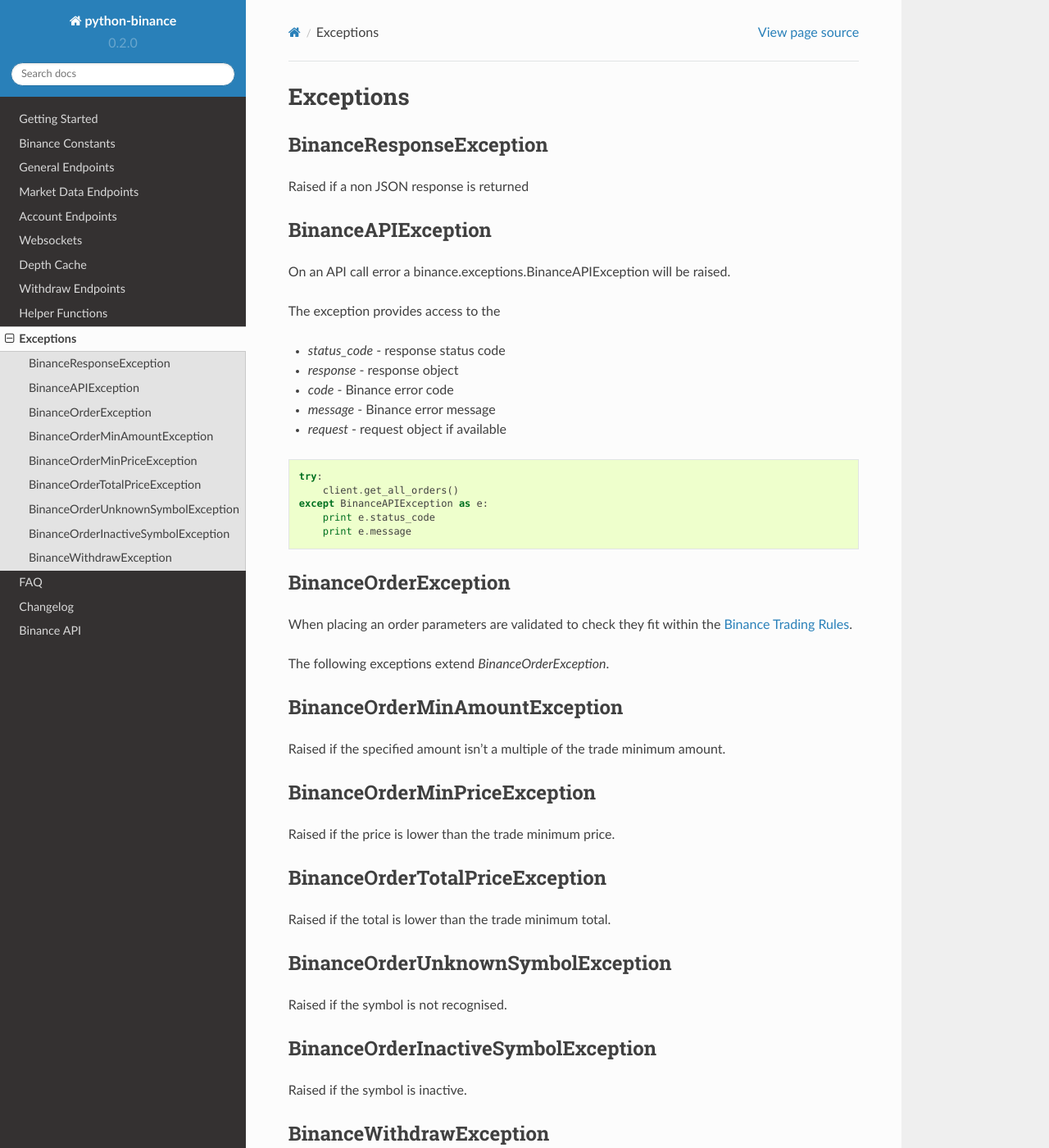
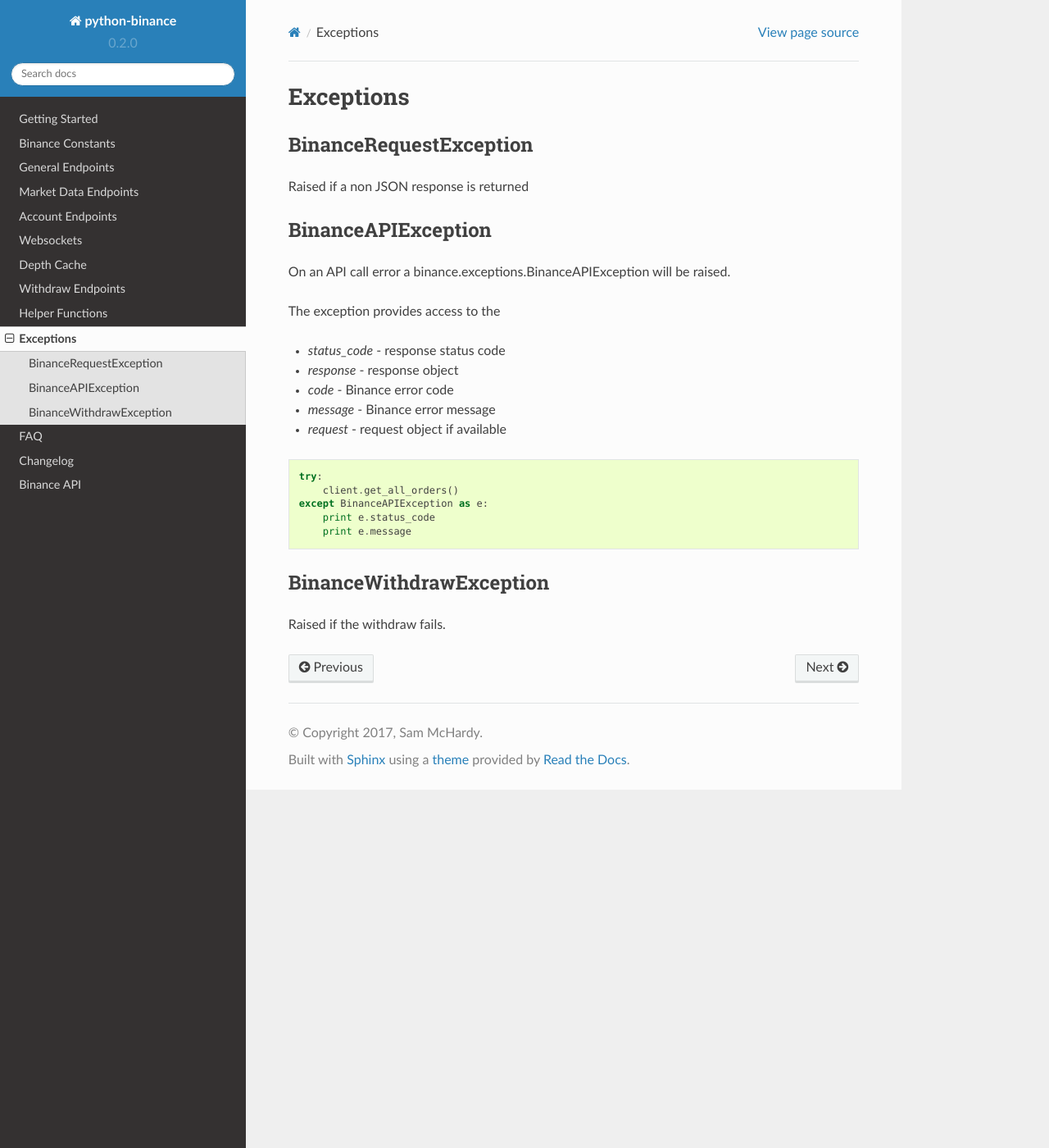
Before and after one commit to philip-luther/python-binance, a Sphinx documentation site: the page built from docs/exceptions.rst, in a window 1280 px wide and 1400 px high. Shown: the whole window at 82% size. Built offline with Sphinx 7.4.7 and the Read the Docs theme 2.0.0, drawn with Linux system fonts in a browser that asks for light colours; formulas are drawn with MathJax 3.

Commit message:
Update to v0.6.7

```diff
--- a/PYPIREADME.rst
+++ b/PYPIREADME.rst
@@ -1,5 +1,5 @@
 ================================
-Welcome to python-binance v0.6.6
+Welcome to python-binance v0.6.7
 ================================
 
 .. image:: https://img.shields.io/pypi/v/python-binance.svg
--- a/README.rst
+++ b/README.rst
@@ -1,5 +1,5 @@
 ================================
-Welcome to python-binance v0.6.6
+Welcome to python-binance v0.6.7
 ================================
 
 .. image:: https://img.shields.io/pypi/v/python-binance.svg
--- a/docs/exceptions.rst
+++ b/docs/exceptions.rst
@@ -1,7 +1,7 @@
 Exceptions
 ==========
 
-BinanceResponseException
+BinanceRequestException
 ------------------------
 
 Raised if a non JSON response is returned
@@ -27,39 +27,6 @@
         print e.status_code
         print e.message
 
-BinanceOrderException
----------------------
-
-When placing an order parameters are validated to check they fit within the `Binance Trading Rules <https://binance.zendesk.com/hc/en-us/articles/115000594711>`_.
-
-The following exceptions extend `BinanceOrderException`.
-
-BinanceOrderMinAmountException
-------------------------------
-
-Raised if the specified amount isn't a multiple of the trade minimum amount.
-
-BinanceOrderMinPriceException
------------------------------
-
-Raised if the price is lower than the trade minimum price.
-
-BinanceOrderTotalPriceException
--------------------------------
-
-Raised if the total is lower than the trade minimum total.
-
-BinanceOrderUnknownSymbolException
-----------------------------------
-
-Raised if the symbol is not recognised.
-
-BinanceOrderInactiveSymbolException
------------------------------------
-
-Raised if the symbol is inactive.
-
-
 BinanceWithdrawException
 ------------------------
 
--- a/setup.py
+++ b/setup.py
@@ -3,7 +3,7 @@
 
 setup(
     name='python-binance',
-    version='0.6.6',
+    version='0.6.7',
     packages=['binance'],
     description='Binance REST API python implementation',
     url='https://github.com/sammchardy/python-binance',
```
Also changed, not shown: docs/changelog.rst (+9 -0 lines).
